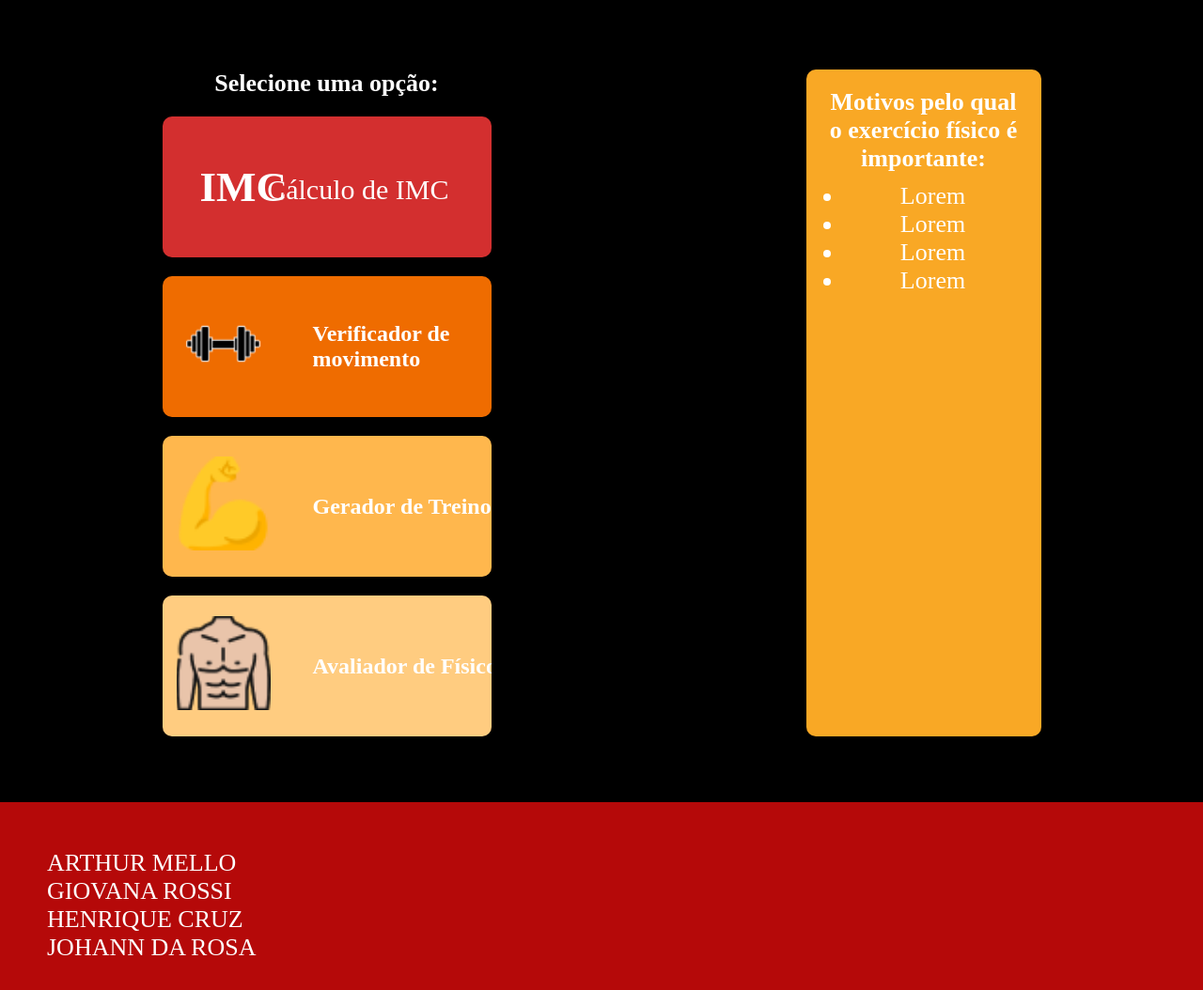
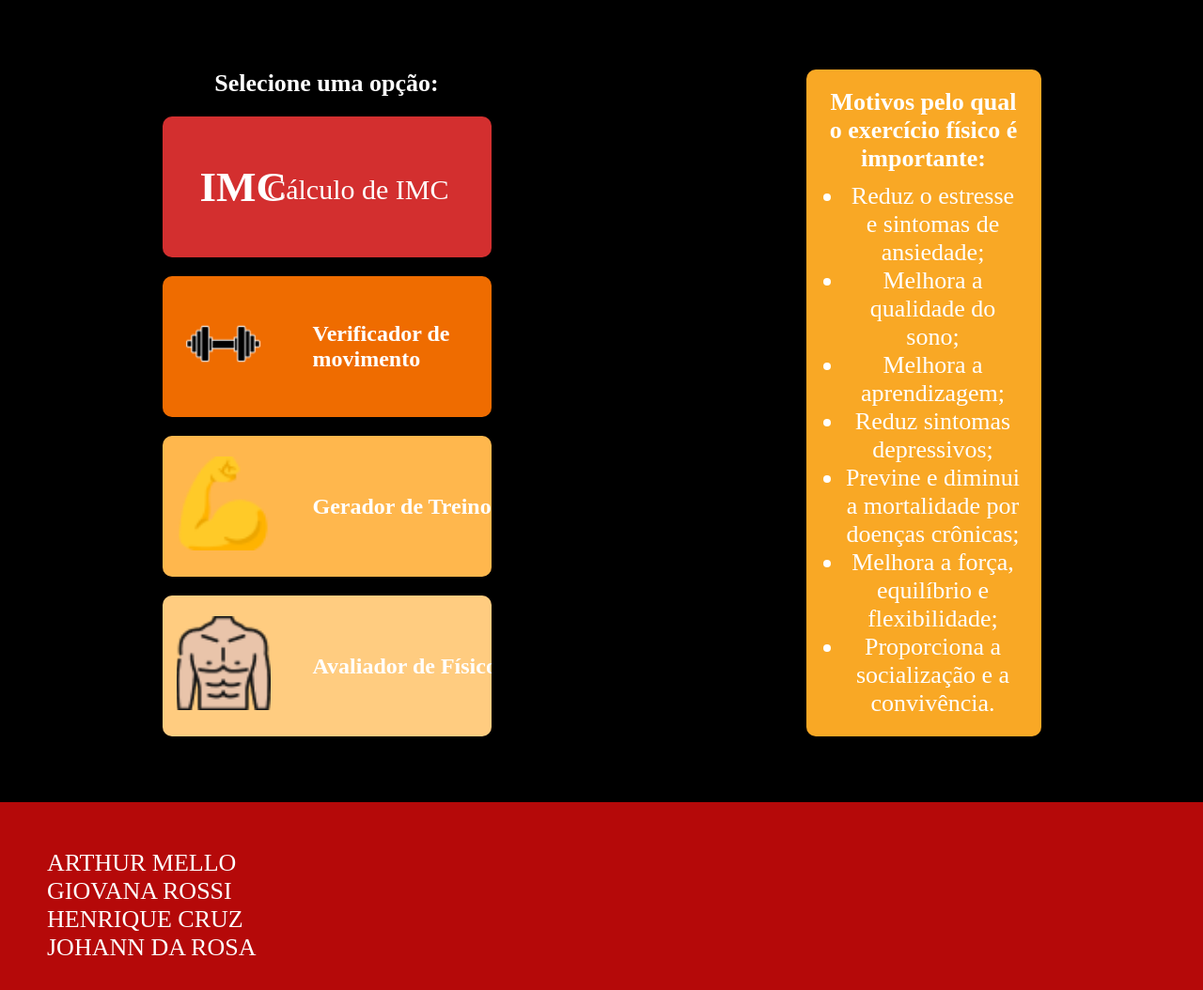
Before and after one commit to senacrs-emti/2024-3MB-freecode-G03, a PHP site: page /fisico.php in a window 1280 px wide. Shown: the part 219-1273 px from the top of the page at 94% size. Run offline with PHP 8.4, Linux system fonts and the light colour scheme; some web fonts are replaced.

Commit message:
Update fisico.php

```diff
--- a/fisico.php
+++ b/fisico.php
@@ -42,10 +42,13 @@
         <div class="info-box">
             <h3>Motivos pelo qual o exercício físico é importante:</h3>
             <ul>
-                <li>Lorem</li>
-                <li>Lorem</li>
-                <li>Lorem</li>
-                <li>Lorem</li>
+                <li>Reduz o estresse e sintomas de ansiedade;</li>
+                <li>Melhora a qualidade do sono; </li>
+                <li>Melhora a aprendizagem; </li>
+                <li>Reduz sintomas depressivos; </li>
+                <li>Previne e diminui a mortalidade por doenças crônicas; </li>
+                <li>Melhora a força, equilíbrio e flexibilidade; </li>
+                <li>Proporciona a socialização e a convivência. </li>
             </ul>
         </div>
     </div>
```
